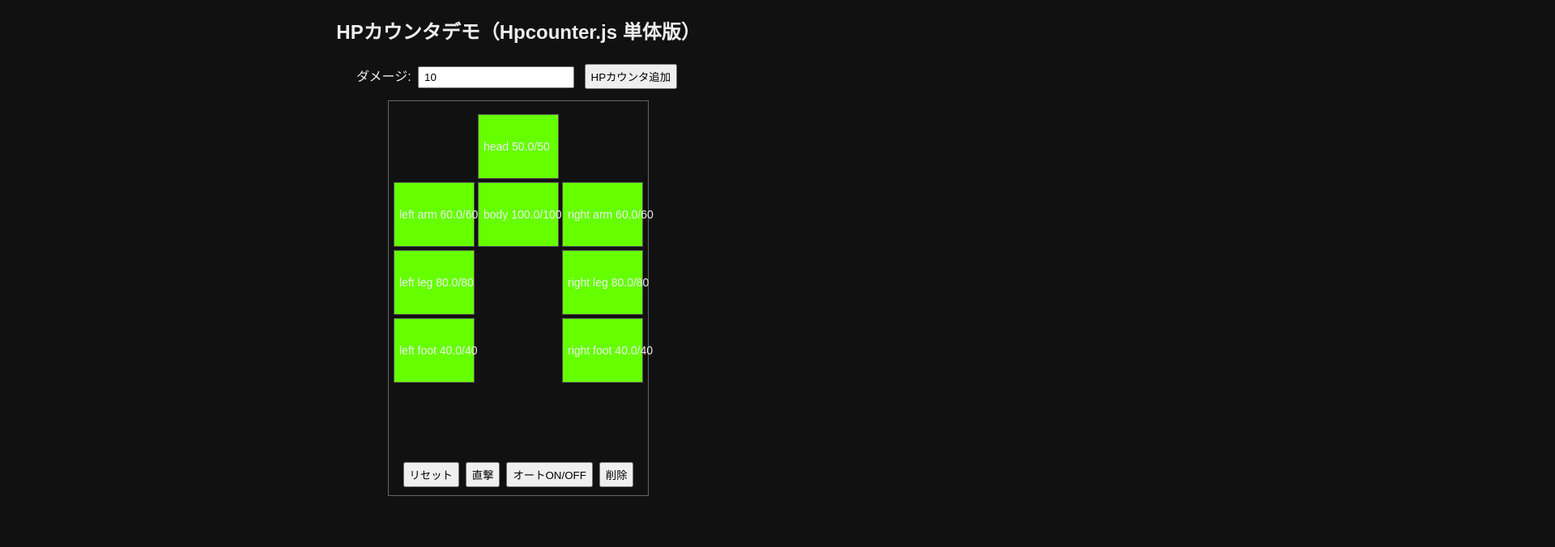
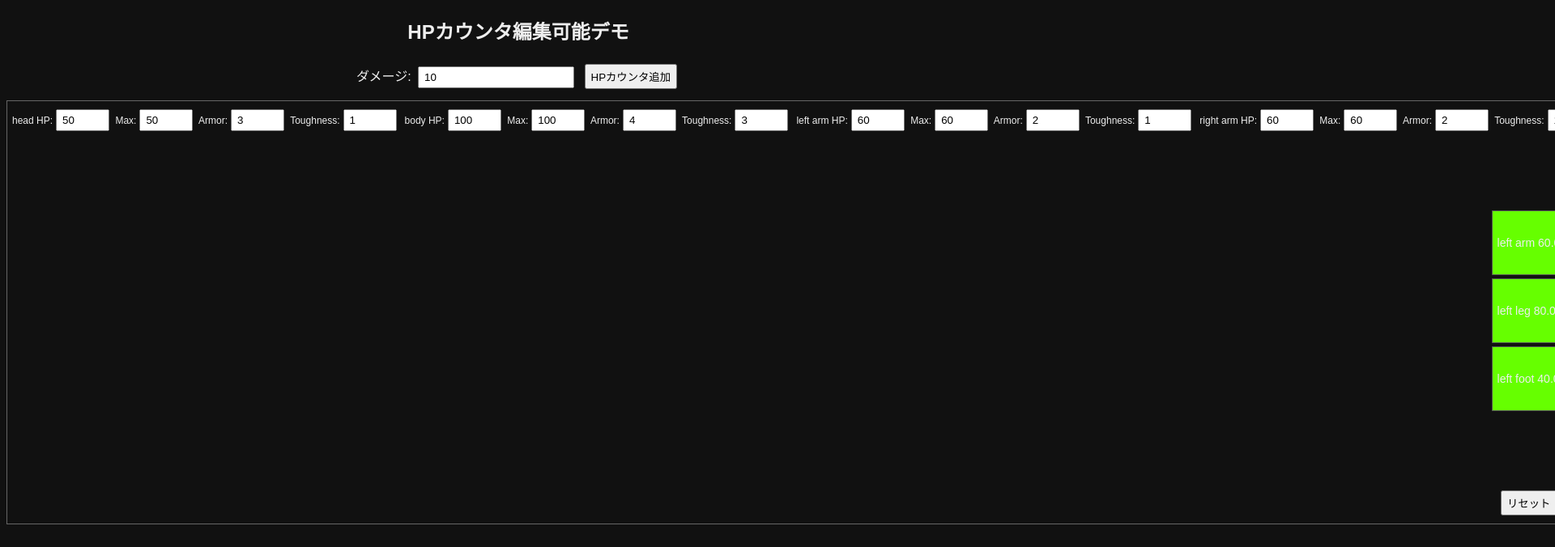
Before and after one commit to Konnitiwa768/First_aid_counter, a plain HTML site: page 4.html in a window 1280 px wide. Both pictures are taken after a click on the button "HPカウンタ追加". Shown: the top 676 px of the page at 81% size, 1920 px wide, since content can reach past the window. Drawn offline with Linux system fonts and the light colour scheme.

Commit message:
Update 4.html

```diff
--- a/4.html
+++ b/4.html
@@ -2,7 +2,7 @@
 <html lang="ja">
 <head>
 <meta charset="UTF-8">
-<title>HPカウンタデモ</title>
+<title>HPカウンタ編集可能デモ</title>
 <style>
 body {
   background: #111;
@@ -49,6 +49,16 @@ body {
   margin: 10px auto;
   width: max-content;
 }
+.part-settings {
+  display: flex;
+  flex-wrap: wrap;
+  justify-content: center;
+  gap: 6px;
+  margin-bottom: 6px;
+}
+.part-settings label {
+  font-size: 12px;
+}
 button,input {
   margin: 4px;
   padding: 4px 6px;
@@ -57,7 +67,7 @@ button,input {
 </head>
 <body>
 
-<h2>HPカウンタデモ（Hpcounter.js 単体版）</h2>
+<h2>HPカウンタ編集可能デモ</h2>
 
 <div>
   <label>ダメージ: <input type="number" id="damage" value="10" step="0.01"></label>
@@ -67,7 +77,6 @@ button,input {
 <div id="list"></div>
 
 <script type="module">
-// Hpcounter.js をここに直接書くか、別ファイルを import してください
 import { Hpcounter } from "./Hpcounter.js";
 
 const defaultParts={
@@ -88,25 +97,70 @@ document.getElementById("add").onclick=()=>{
   const box=document.createElement("div");
   box.className="counter-box";
 
+  // 部位設定UI
+  const settings=document.createElement("div");
+  settings.className="part-settings";
+
+  const inputs={};
+  for(const name in defaultParts){
+    const p=defaultParts[name];
+    const label=document.createElement("label");
+    label.innerHTML=`
+      ${name}
+      HP:<input type="number" step="0.1" value="${p.hp}" style="width:50px">
+      Max:<input type="number" step="0.1" value="${p.max}" style="width:50px">
+      Armor:<input type="number" step="0.1" value="${p.armor}" style="width:50px">
+      Toughness:<input type="number" step="0.1" value="${p.toughness}" style="width:50px">
+    `;
+    settings.appendChild(label);
+    inputs[name]=label.querySelectorAll("input");
+  }
+
+  box.appendChild(settings);
+
+  // 部位描画
   const body=document.createElement("div");
   body.className="body-container";
   box.appendChild(body);
 
+  // 操作ボタン
   const btnReset=document.createElement("button"); btnReset.innerText="リセット";
   const btnDirect=document.createElement("button"); btnDirect.innerText="直撃";
   const btnAuto=document.createElement("button"); btnAuto.innerText="オートON/OFF";
   const btnDel=document.createElement("button"); btnDel.innerText="削除";
+  box.append(btnReset, btnDirect, btnAuto, btnDel);
 
-  box.append(btnReset, btnDirect, btnAuto, btnDel);
   list.appendChild(box);
 
-  const cp = new Hpcounter(body, defaultParts);
+  // 部位設定から Hpcounter 作成
+  const partsData={};
+  for(const name in inputs){
+    const [hp,max,armor,toughness]=inputs[name];
+    partsData[name]={
+      hp:parseFloat(hp.value),
+      max:parseFloat(max.value),
+      armor:parseFloat(armor.value),
+      toughness:parseFloat(toughness.value)
+    };
+    // 入力変更で自動更新
+    [hp,max,armor,toughness].forEach(input=>{
+      input.oninput=()=> {
+        partsData[name].hp=parseFloat(hp.value);
+        partsData[name].max=parseFloat(max.value);
+        partsData[name].armor=parseFloat(armor.value);
+        partsData[name].toughness=parseFloat(toughness.value);
+        cp.render();
+      };
+    });
+  }
+
+  const cp=new Hpcounter(body,partsData);
   counters.push(cp);
 
-  btnReset.onclick = ()=>cp.reset();
-  btnDirect.onclick = ()=>cp.applyDamageDirect();
-  btnAuto.onclick = ()=>cp.toggleAuto(1000);
-  btnDel.onclick = ()=>{
+  btnReset.onclick=()=>cp.reset();
+  btnDirect.onclick=()=>cp.applyDamageDirect();
+  btnAuto.onclick=()=>cp.toggleAuto(1000);
+  btnDel.onclick=()=>{
     cp.destroy();
     list.removeChild(box);
   };
```
